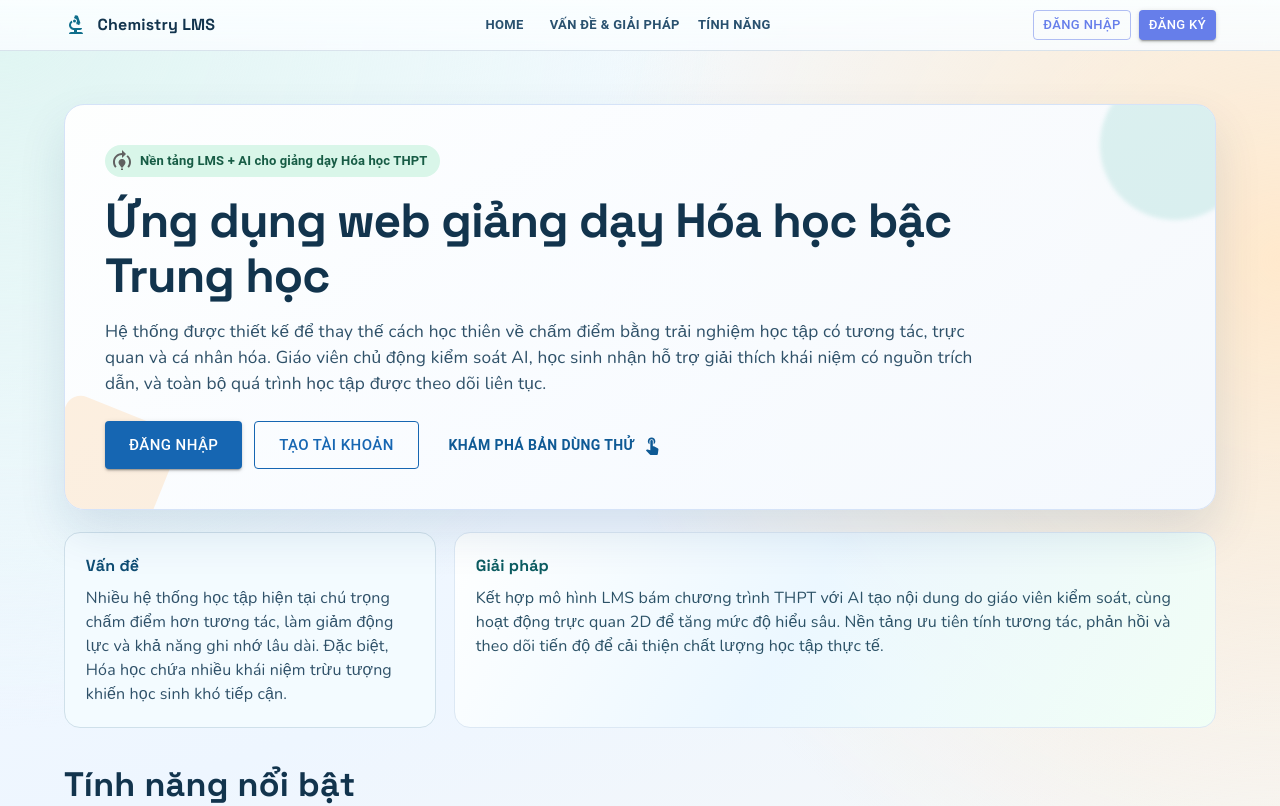
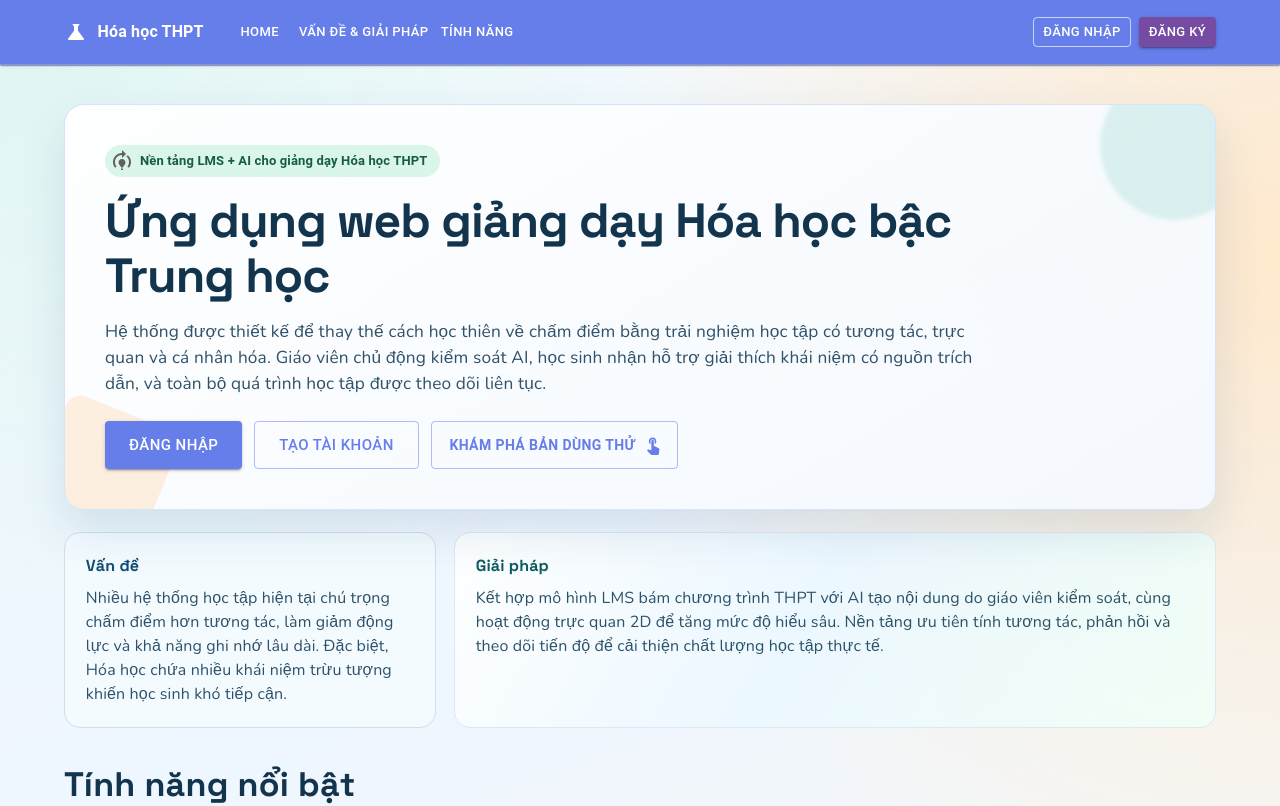
Before and after one commit to QuachNguyenChiHung/SWD392, a React (Vite) app in the folder swd392/: page / in a window 1280 px wide. Shown: the top 806 px of the page. Built offline with nearby package versions, Linux system fonts and the light colour scheme; no server answers.

Commit message:
tu add function topic

```diff
--- a/swd392/src/pages/HomePage.tsx
+++ b/swd392/src/pages/HomePage.tsx
@@ -12,6 +12,7 @@ import {
   MenuItem,
   Paper,
   Stack,
+  Toolbar,
   Typography,
 } from '@mui/material';
 import {
@@ -21,6 +22,7 @@ import {
   ManageAccounts,
   ModelTraining,
   Person,
+  Science,
   School,
   Security,
   Timeline,
@@ -129,48 +131,53 @@ const HomePage = () => {
       }}
     >
       <AppBar
-        elevation={0}
-        color="transparent"
+        position="fixed"
+        elevation={1}
+        color="primary"
         sx={{
-          backdropFilter: 'blur(10px)',
-          borderBottom: '1px solid rgba(120, 149, 179, 0.25)',
-          background: 'linear-gradient(180deg, rgba(250,254,255,0.95), rgba(248,252,255,0.88))',
+          borderBottom: '1px solid rgba(255, 255, 255, 0.18)',
         }}
       >
         <Container maxWidth="lg">
-          <Stack direction="row" alignItems="center" justifyContent="space-between" sx={{ py: 1.2 }}>
+          <Toolbar disableGutters sx={{ minHeight: 64 }}>
             <Stack direction="row" spacing={1.2} alignItems="center">
-              <Biotech sx={{ color: '#0f6e8b' }} />
-              <Typography sx={{ fontFamily: '"Space Grotesk", sans-serif', fontWeight: 700, color: '#12344d' }}>
-                Chemistry LMS
+              <Science />
+              <Typography sx={{ fontWeight: 700 }}>
+                Hóa học THPT
               </Typography>
             </Stack>
 
-            <Stack direction="row" spacing={1}>
-              <Button size="small" sx={{ color: '#29516f', fontWeight: 700 }} onClick={() => navigate('/')}>
+            <Stack direction="row" spacing={0.3} sx={{ ml: 3, display: { xs: 'none', md: 'flex' } }}>
+              <Button size="small" color="inherit" onClick={() => navigate('/')}>
                 Home
               </Button>
-              <Button size="small" sx={{ color: '#29516f', fontWeight: 700 }} onClick={() => scrollToSection('problem-solution')}>
+              <Button size="small" color="inherit" onClick={() => scrollToSection('problem-solution')}>
                 Vấn đề & giải pháp
               </Button>
-              <Button size="small" sx={{ color: '#29516f', fontWeight: 700 }} onClick={() => scrollToSection('features')}>
+              <Button size="small" color="inherit" onClick={() => scrollToSection('features')}>
                 Tính năng
               </Button>
             </Stack>
 
-            <Stack direction="row" spacing={1}>
+            <Stack direction="row" spacing={1} sx={{ ml: 'auto' }}>
               {!isAuthenticated ? (
                 <>
-                  <Button size="small" variant="outlined" onClick={() => navigate('/auth/login')}>
+                  <Button
+                    size="small"
+                    variant="outlined"
+                    color="inherit"
+                    onClick={() => navigate('/auth/login')}
+                    sx={{ borderColor: 'rgba(255,255,255,0.65)', '&:hover': { borderColor: '#fff' } }}
+                  >
                     Đăng nhập
                   </Button>
-                  <Button size="small" variant="contained" onClick={() => navigate('/auth/register')}>
+                  <Button size="small" variant="contained" color="secondary" onClick={() => navigate('/auth/register')}>
                     Đăng ký
                   </Button>
                 </>
               ) : (
                 <Stack direction="row" spacing={1} alignItems="center">
-                  <Button size="small" variant="contained" onClick={() => navigate(getDashboardPathByRole(user?.role))}>
+                  <Button size="small" variant="contained" color="secondary" onClick={() => navigate(getDashboardPathByRole(user?.role))}>
                     Vào dashboard
                   </Button>
                   <IconButton onClick={handleMenuOpen} sx={{ p: 0.25 }}>
@@ -205,7 +212,7 @@ const HomePage = () => {
                 </Stack>
               )}
             </Stack>
-          </Stack>
+          </Toolbar>
         </Container>
       </AppBar>
 
@@ -295,12 +302,7 @@ const HomePage = () => {
                     variant="contained"
                     size="large"
                     onClick={() => navigate('/auth/login')}
-                    sx={{
-                      px: 3,
-                      py: 1.2,
-                      bgcolor: '#1666b2',
-                      '&:hover': { bgcolor: '#145491' },
-                    }}
+                    sx={{ px: 3, py: 1.2 }}
                   >
                     Đăng nhập
                   </Button>
@@ -308,13 +310,7 @@ const HomePage = () => {
                     variant="outlined"
                     size="large"
                     onClick={() => navigate('/auth/register')}
-                    sx={{
-                      px: 3,
-                      py: 1.2,
-                      borderColor: '#1666b2',
-                      color: '#1666b2',
-                      '&:hover': { borderColor: '#145491', bgcolor: '#eaf4ff' },
-                    }}
+                    sx={{ px: 3, py: 1.2 }}
                   >
                     Tạo tài khoản
                   </Button>
@@ -322,19 +318,10 @@ const HomePage = () => {
               )}
 
               <Button
-                variant={isAuthenticated ? 'contained' : 'text'}
+                variant={isAuthenticated ? 'contained' : 'outlined'}
                 endIcon={<TouchApp />}
                 onClick={() => navigate(getDashboardPathByRole(user?.role))}
-                sx={{
-                  px: 2.2,
-                  py: 1.2,
-                  fontWeight: 700,
-                  color: isAuthenticated ? '#ffffff' : '#0f5a95',
-                  bgcolor: isAuthenticated ? '#0f8b7a' : 'transparent',
-                  '&:hover': {
-                    bgcolor: isAuthenticated ? '#0d7769' : '#e8f2fa',
-                  },
-                }}
+                sx={{ px: 2.2, py: 1.2, fontWeight: 700 }}
               >
                 {isAuthenticated ? 'Vào khu vực của tôi' : 'Khám phá bản dùng thử'}
               </Button>
```
Also changed, not shown: swd392/src/pages/admin/AdminCourses.tsx (+246 -10 lines).
